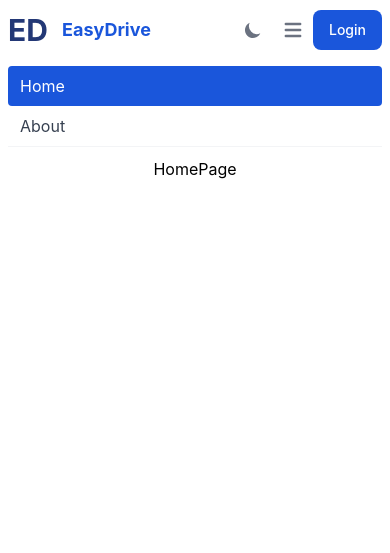
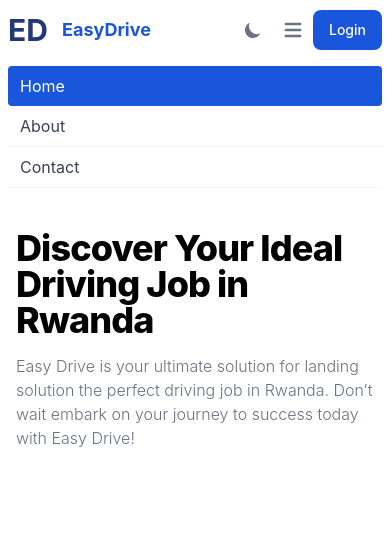
Before and after one commit to iAmNsengi/easyDrive, a Django app: page / in a window 390 px wide, after a click on "Open main menu". Shown: the top 553 px of the page. Run offline with Django 5.2, Linux system fonts and the light colour scheme; some libraries are stand-ins or nearby versions.

Commit message:
feat: landing page

```diff
--- a/MainApp/templates/index.html
+++ b/MainApp/templates/index.html
@@ -1,3 +1,46 @@
 {% extends 'base.html'%} {% block content%} {% include 'navbar.html'%}
-<h1 class="text-center">HomePage</h1>
+<section class="bg-white dark:bg-gray-900">
+  <div
+    class="grid max-w-screen-xl px-4 py-8 mx-auto lg:gap-8 xl:gap-0 lg:py-16 lg:grid-cols-12"
+  >
+    <div class="mr-auto place-self-center lg:col-span-7">
+      <h1
+        class="max-w-2xl mb-4 text-4xl font-extrabold tracking-tight leading-none md:text-5xl xl:text-6xl dark:text-white"
+      >
+        Discover Your Ideal Driving Job in Rwanda
+      </h1>
+      <p
+        class="max-w-2xl mb-6 font-light text-gray-500 lg:mb-8 md:text-lg lg:text-xl dark:text-gray-400"
+      >
+        Easy Drive is your ultimate solution for landing solution the perfect
+        driving job in Rwanda. Don’t wait embark on your journey to success
+        today with Easy Drive!
+      </p>
+      <a
+        href="#"
+        class="inline-flex items-center justify-center px-5 py-3 mr-3 text-base font-medium text-center text-white rounded-lg bg-primary-700 hover:bg-primary-800 focus:ring-4 focus:ring-primary-300 dark:focus:ring-primary-900"
+      >
+        Get started
+        <svg
+          class="w-5 h-5 ml-2 -mr-1"
+          fill="currentColor"
+          viewBox="0 0 20 20"
+          xmlns="http://www.w3.org/2000/svg"
+        >
+          <path
+            fill-rule="evenodd"
+            d="M10.293 3.293a1 1 0 011.414 0l6 6a1 1 0 010 1.414l-6 6a1 1 0 01-1.414-1.414L14.586 11H3a1 1 0 110-2h11.586l-4.293-4.293a1 1 0 010-1.414z"
+            clip-rule="evenodd"
+          ></path>
+        </svg>
+      </a>
+    </div>
+    <div class="hidden lg:mt-0 lg:col-span-5 lg:flex">
+      <img
+        src="https://flowbite.s3.amazonaws.com/blocks/marketing-ui/hero/phone-mockup.png"
+        alt="mockup"
+      />
+    </div>
+  </div>
+</section>
 {% endblock %}
--- a/MainApp/templates/navbar.html
+++ b/MainApp/templates/navbar.html
@@ -109,6 +109,13 @@
             >About</a
           >
         </li>
+        <li>
+          <a
+            href="#"
+            class="text-gray-700 hover:bg-gray-50 border-b border-gray-100 md:hover:bg-transparent md:border-0 block pl-3 pr-4 py-2 md:hover:text-blue-700 md:p-0 md:dark:hover:text-white dark:text-gray-400 dark:hover:bg-gray-700 dark:hover:text-white md:dark:hover:bg-transparent dark:border-gray-700"
+            >Contact</a
+          >
+        </li>
       </ul>
     </div>
   </div>
```
Also changed, not shown: static/img/car1.png (added).
